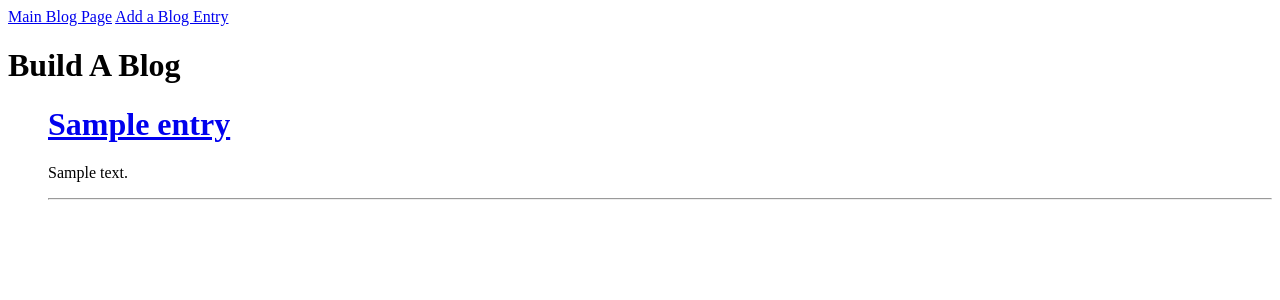
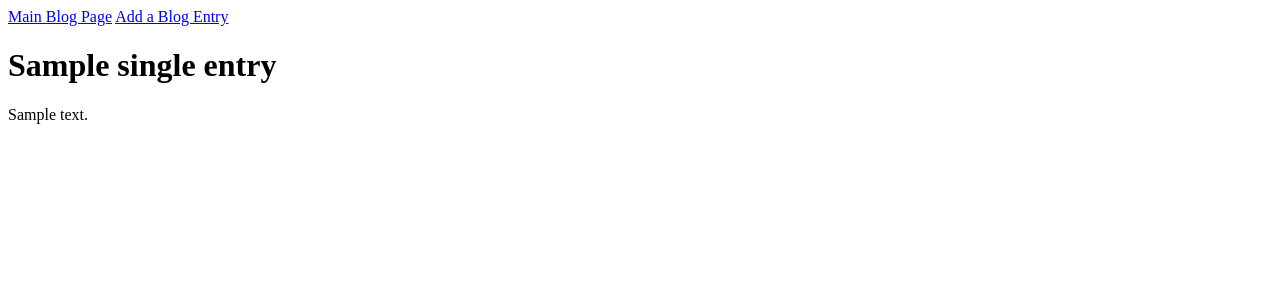
Before and after one commit to Kiearea/blogz, a Flask app: template templates/blog.html in a window 1280 px wide. Shown: the top 300 px of the page. Run offline with Flask 2, Linux system fonts and the light colour scheme; the template is opened without the code that fills it: most values are stand-ins (such as "Sample title", 1, 10 or a date in 2020); data that the repository does not hold is empty.

Commit message:
The assignment works!

```diff
--- a/main.py
+++ b/main.py
@@ -19,7 +19,7 @@ class Blog(db.Model):
 
 @app.route('/', methods=['POST', 'GET'])
 def index():
-    return render_template('blog.html',title="Build-A-Blog")
+    return redirect('/blog')
 
 @app.route('/newpost', methods=['POST', 'GET'])
 def newpost():
@@ -51,10 +51,11 @@ def add_entry():
 @app.route('/blog', methods=['GET', 'POST'])
 def blog():
     if request.method == 'GET':
-        blog_id = request.args.get(add_entry)
+        blog_id = request.args.get('id')
         blog_entries = Blog.query.all()
+        single_entry = Blog.query.filter_by(id=blog_id).first()
 
-    return render_template('blog.html', blog=blog_entries)
+    return render_template('blog.html', blog=blog_entries, single_entry=single_entry)
 
 if __name__ == '__main__':
     app.run()
--- a/templates/add_entry.html
+++ b/templates/add_entry.html
@@ -1,6 +1,8 @@
 {% extends "base.html" %}
 
 {% block content %}
+
+<h1>Build A Blog</h1>
 
 <form action="/add_entry" method="post">
   <h1>{{title}}</h1>
--- a/templates/base.html
+++ b/templates/base.html
@@ -9,6 +9,10 @@
 
       ul {
         list-style: none;
+      }
+
+      h1 {
+        align-self: center;
       }
       </style>
 
--- a/templates/blog.html
+++ b/templates/blog.html
@@ -2,15 +2,19 @@
 
 {% block content%}
 
-  <body action="/blog" methods="get">
-    <h1>Build A Blog</h1>
+  <body>
     {% if blog|length  == 0 %}
-    <p>No entries yet</p>
+    <h4>No entries yet</h4>
+
+    {% elif single_entry %}
+      <h1>{{single_entry.title}}</h1>
+      <p>{{single_entry.body}}</p>
+
     {% else %}
       <ul>
         {% for entry in blog %}
         <li>
-          <h1><a href="{{entry.id}}">{{entry.title}}</a></h1>
+          <h1><a href="/blog?id={{entry.id}}">{{entry.title}}</a></h1>
             <p>{{entry.body}}</p>
         </li>
         <hr />
```
